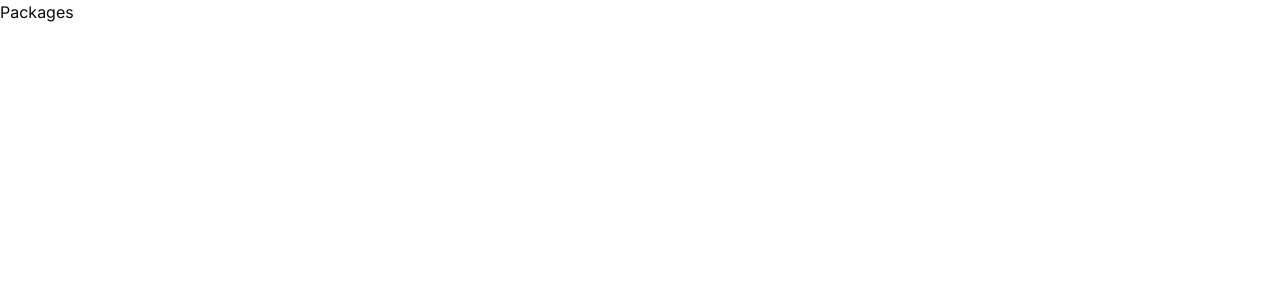
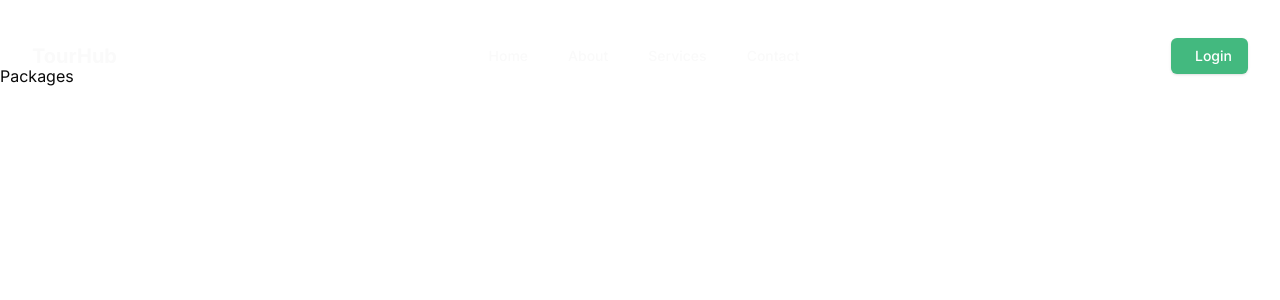
Before and after one commit to monirhabderabby/TourHub-Frontend, a Next.js app: page /packages in a window 1280 px wide. Shown: the top 300 px of the page. Built offline with nearby package versions, Linux system fonts and the light colour scheme.

Commit message:
Navbar responsive for medium devices

```diff
--- a/src/app/layout.js
+++ b/src/app/layout.js
@@ -2,6 +2,7 @@
 import { Inter, Poppins } from "next/font/google";
 
 // Components
+import NavPage from "@/components/common/navbar";
 import { cn } from "@/lib/utils";
 
 // CSS
@@ -29,7 +30,10 @@ export const metadata = {
 export default function RootLayout({ children }) {
     return (
         <html lang="en">
-      <body className={cn(poppins.className, inter.className)}>{children}</body>
+            <body className={cn(poppins.className, inter.className)}>
+                <NavPage />
+                {children}
+            </body>
         </html>
     );
 }
--- a/src/app/page.js
+++ b/src/app/page.js
@@ -1,4 +1,10 @@
+// Components
+import HeroPage from "@/components/homePage/hero";
+
 export default function Home() {
-    // Test pull request.
-    return <main></main>;
+    return (
+        <main>
+            <HeroPage />
+        </main>
+    );
 }
--- a/src/components/common/navbar.jsx
+++ b/src/components/common/navbar.jsx
@@ -1,20 +1,20 @@
 "use client";
+import { Button } from "@/components/ui/button";
+import { Menu, X } from "lucide-react";
 import { useState } from "react";
-import { Menu, X } from "lucide-react";
-import { Button } from "@/components/ui/button";
 const NavPage = () => {
     const [isOpen, setIsOpen] = useState(false);
 
     return (
-    <nav className=" bg-gradient text-primary-foreground absolute w-full">
+        <nav className="z-50 text-primary-foreground w-full sticky top-10">
             <div className="max-w-7xl mx-auto px-4 sm:px-6 lg:px-8">
                 <div className="flex items-center justify-between h-16">
-          <div className="flex  justify-between items-center   gap-64">
+                    <div className="flex justify-between items-center w-full">
                         <div className="flex-shrink-0">
                             <span className="font-bold text-xl">TourHub</span>
                         </div>
                         <div className="hidden md:block">
-              <div className="ml-40 flex items-baseline space-x-4">
+                            <div className="flex items-baseline space-x-4">
                                 <a
                                     href="#"
                                     className="px-3 py-2 rounded-md text-sm font-medium hover:bg-primary-foreground hover:text-primary"
@@ -57,9 +57,15 @@ const NavPage = () => {
                         >
                             <span className="sr-only">Open main menu</span>
                             {isOpen ? (
-                <X className="block h-6 w-6" aria-hidden="true" />
+                                <X
+                                    className="block h-6 w-6"
+                                    aria-hidden="true"
+                                />
                             ) : (
-                <Menu className="block h-6 w-6" aria-hidden="true" />
+                                <Menu
+                                    className="block h-6 w-6"
+                                    aria-hidden="true"
+                                />
                             )}
                         </button>
                     </div>
@@ -68,38 +74,36 @@ const NavPage = () => {
 
             {isOpen && (
                 <div
-          className="md:hidden bg-black z-10  absolute w-full  flex flex-col justify-center items-center"
+                    className="md:hidden bg-black z-10 absolute w-full flex flex-col justify-center items-center py-4 space-y-3"
                     id="mobile-menu"
                 >
-          <div className="px-2 pt-2 pb-3 space-y-1 sm:px-3">
                     <a
                         href="#"
-              className="block px-3 py-2 rounded-md text-base font-medium hover:bg-primary-foreground hover:text-primary"
+                        className="block rounded-md text-base font-medium hover:bg-primary-foreground hover:text-primary"
                     >
                         Home
                     </a>
                     <a
                         href="#"
-              className="block px-3 py-2 rounded-md text-base font-medium hover:bg-primary-foreground hover:text-primary"
+                        className="block rounded-md text-base font-medium hover:bg-primary-foreground hover:text-primary"
                     >
                         About
                     </a>
                     <a
                         href="#"
-              className="block px-3 py-2 rounded-md text-base font-medium hover:bg-primary-foreground hover:text-primary"
+                        className="block rounded-md text-base font-medium hover:bg-primary-foreground hover:text-primary"
                     >
                         Services
                     </a>
                     <a
                         href="#"
-              className="block px-3 py-2 rounded-md text-base font-medium hover:bg-primary-foreground hover:text-primary"
+                        className="block rounded-md text-base font-medium hover:bg-primary-foreground hover:text-primary"
                     >
                         Contact
                     </a>
-            <Button className="  bg-tourHub-green-light  text-white rounded-md  ml-2 ">
-                <p className=" ml-2">Login</p>
+                    <Button className="bg-tourHub-green-light  text-white rounded-md">
+                        <p className="px-1">Login</p>
                     </Button>
-          </div>
                 </div>
             )}
         </nav>
```
Lines whose indentation alone changed are shown as unchanged.
